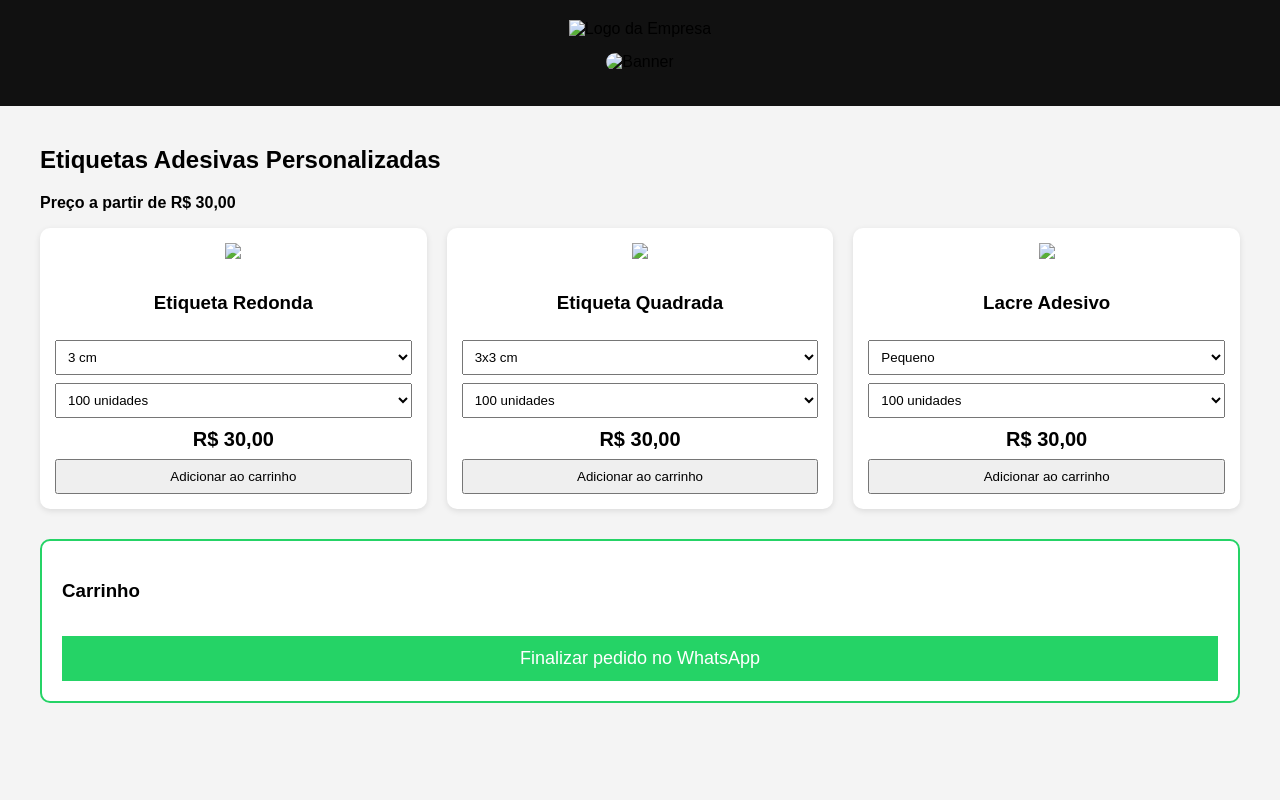
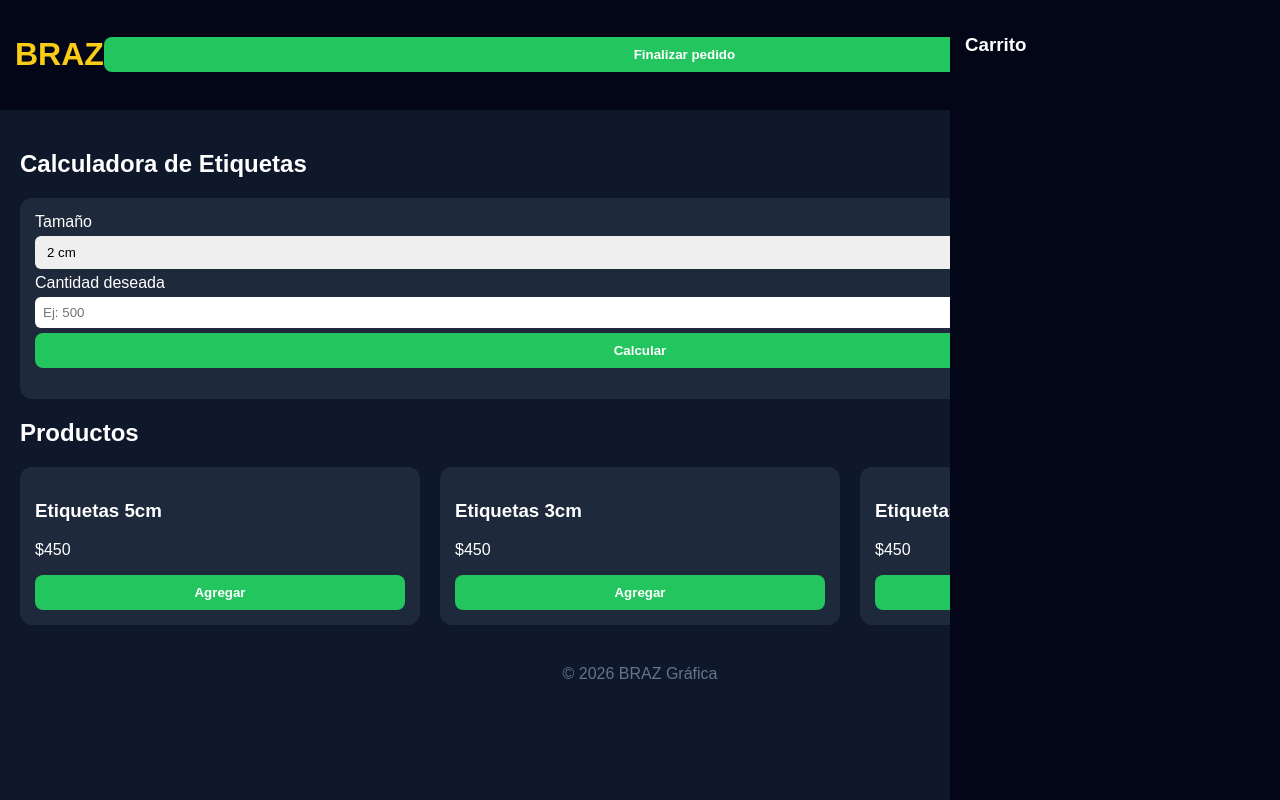
Before and after one commit to FabricaDeRotulos/WebPrincipal, a plain HTML site: page index.html in a window 1280 px wide. Drawn offline with Linux system fonts and the light colour scheme.

Commit message:
Update index.html

```diff
--- a/index.html
+++ b/index.html
@@ -1,98 +1,78 @@
 <!DOCTYPE html>
-<html lang="pt-BR">
+<html lang="es">
 <head>
 <meta charset="UTF-8">
-<title>Etiquetas Adesivas Personalizadas</title>
+<meta name="viewport" content="width=device-width, initial-scale=1.0">
+<title>BRAZ Gráfica | Etiquetas</title>
 
 <style>
 body {
-    font-family: Arial, sans-serif;
-    margin: 0;
-    background: #f4f4f4;
+  margin:0;
+  font-family: Arial;
+  background:#0f172a;
+  color:white;
 }
 
 header {
-    background: #111;
-    padding: 20px;
-    text-align: center;
+  background:#020617;
+  padding:15px;
+  display:flex;
+  justify-content:space-between;
+  align-items:center;
 }
 
-header img {
-    max-width: 200px;
-    margin-bottom: 15px;
+h1 { color:#facc15; }
+
+.container {
+  padding:20px;
 }
 
-.banner img {
-    width: 100%;
-    max-width: 1200px;
-    border-radius: 10px;
+.grid {
+  display:grid;
+  grid-template-columns:repeat(auto-fit,minmax(250px,1fr));
+  gap:20px;
 }
 
-.container {
-    max-width: 1200px;
-    margin: auto;
-    padding: 20px;
+.card {
+  background:#1e293b;
+  border-radius:12px;
+  padding:15px;
 }
 
-.produtos {
-    display: grid;
-    grid-template-columns: repeat(auto-fit, minmax(280px, 1fr));
-    gap: 20px;
+button {
+  background:#22c55e;
+  border:none;
+  padding:10px;
+  width:100%;
+  border-radius:8px;
+  color:white;
+  cursor:pointer;
+  font-weight:bold;
 }
 
-.produto {
-    background: #fff;
-    padding: 15px;
-    border-radius: 10px;
-    box-shadow: 0 2px 6px rgba(0,0,0,0.1);
-    text-align: center;
+input, select {
+  width:100%;
+  padding:8px;
+  margin:5px 0;
+  border-radius:6px;
+  border:none;
 }
 
-.produto img {
-    width: 100%;
-    max-width: 250px;
-    margin-bottom: 10px;
+#carrito {
+  position:fixed;
+  right:0;
+  top:0;
+  width:300px;
+  height:100%;
+  background:#020617;
+  padding:15px;
+  overflow:auto;
 }
 
-select, button {
-    width: 100%;
-    padding: 8px;
-    margin-top: 8px;
-}
-
-.preco {
-    font-size: 20px;
-    font-weight: bold;
-    margin-top: 10px;
-}
-
-.carrinho {
-    background: #fff;
-    margin-top: 30px;
-    padding: 20px;
-    border-radius: 10px;
-    border: 2px solid #25d366;
-}
-
-.item-carrinho {
-    display: flex;
-    justify-content: space-between;
-    margin-bottom: 8px;
-}
-
-.remover {
-    cursor: pointer;
-    color: red;
-}
-
-.whatsapp {
-    background: #25d366;
-    color: #fff;
-    border: none;
-    padding: 12px;
-    font-size: 18px;
-    margin-top: 15px;
-    cursor: pointer;
+footer {
+  text-align:center;
+  padding:20px;
+  color:#64748b;
 }
 </style>
 </head>
@@ -100,149 +80,115 @@ select, button {
 <body>
 
 <header>
-    <img src="img/logo.png" alt="Logo da Empresa">
-    <div class="banner">
-        <img src="img/banner.jpg" alt="Banner">
-    </div>
+  <h1>BRAZ</h1>
+  <button onclick="enviarPedido()">Finalizar pedido</button>
 </header>
 
 <div class="container">
 
-<h2>Etiquetas Adesivas Personalizadas</h2>
-<p><strong>Preço a partir de R$ 30,00</strong></p>
+<h2>Calculadora de Etiquetas</h2>
 
-<div class="produtos">
+<div class="card">
+  <label>Tamaño</label>
+  <select id="tam">
+    <option value="2">2 cm</option>
+    <option value="3">3 cm</option>
+    <option value="4">4 cm</option>
+    <option value="5">5 cm</option>
+    <option value="8">8 cm</option>
+    <option value="10">10 cm</option>
+  </select>
 
-<!-- PRODUTO 1 -->
-<div class="produto">
-    <img src="img/redonda.jpg">
-    <h3>Etiqueta Redonda</h3>
+  <label>Cantidad deseada</label>
+  <input type="number" id="cantidad" placeholder="Ej: 500">
 
-    <select class="tamanho" onchange="atualizarPreco(this)">
-        <option data-area="0.000707">3 cm</option>
-        <option data-area="0.001963">5 cm</option>
-        <option data-area="0.003848">7 cm</option>
-        <option data-area="0.007854">10 cm</option>
-    </select>
+  <button onclick="calcular()">Calcular</button>
 
-    <select class="quantidade" onchange="atualizarPreco(this)">
-        <option value="100">100 unidades</option>
-        <option value="300">300 unidades</option>
-        <option value="500">500 unidades</option>
-        <option value="1000">1000 unidades</option>
-    </select>
-
-    <div class="preco">R$ 30,00</div>
-    <button onclick="adicionarCarrinho(this,'Etiqueta Redonda')">Adicionar ao carrinho</button>
+  <p id="resultado"></p>
 </div>
 
-<!-- PRODUTO 2 -->
-<div class="produto">
-    <img src="img/quadrada.jpg">
-    <h3>Etiqueta Quadrada</h3>
+<h2>Productos</h2>
 
-    <select class="tamanho" onchange="atualizarPreco(this)">
-        <option data-area="0.0009">3x3 cm</option>
-        <option data-area="0.0025">5x5 cm</option>
-        <option data-area="0.0049">7x7 cm</option>
-        <option data-area="0.01">10x10 cm</option>
-    </select>
-
-    <select class="quantidade" onchange="atualizarPreco(this)">
-        <option value="100">100 unidades</option>
-        <option value="300">300 unidades</option>
-        <option value="500">500 unidades</option>
-        <option value="1000">1000 unidades</option>
-    </select>
-
-    <div class="preco">R$ 30,00</div>
-    <button onclick="adicionarCarrinho(this,'Etiqueta Quadrada')">Adicionar ao carrinho</button>
-</div>
-
-<!-- PRODUTO 3 -->
-<div class="produto">
-    <img src="img/lacre.jpg">
-    <h3>Lacre Adesivo</h3>
-
-    <select class="tamanho" onchange="atualizarPreco(this)">
-        <option data-area="0.001">Pequeno</option>
-        <option data-area="0.002">Médio</option>
-        <option data-area="0.0035">Grande</option>
-    </select>
-
-    <select class="quantidade" onchange="atualizarPreco(this)">
-        <option value="100">100 unidades</option>
-        <option value="300">300 unidades</option>
-        <option value="500">500 unidades</option>
-        <option value="1000">1000 unidades</option>
-    </select>
-
-    <div class="preco">R$ 30,00</div>
-    <button onclick="adicionarCarrinho(this,'Lacre Adesivo')">Adicionar ao carrinho</button>
-</div>
+<div class="grid" id="productos"></div>
 
 </div>
 
-<!-- CARRINHO -->
-<div class="carrinho">
-    <h3>Carrinho</h3>
-    <div id="itens"></div>
-    <button class="whatsapp" onclick="finalizarPedido()">Finalizar pedido no WhatsApp</button>
+<div id="carrito">
+  <h3>Carrito</h3>
+  <ul id="lista"></ul>
 </div>
 
-</div>
+<footer>
+© 2026 BRAZ Gráfica
+</footer>
 
 <script>
-const PRECO_M2 = 45;
-const PRECO_MINIMO = 30;
-let carrinho = [];
 
-function atualizarPreco(el) {
-    const produto = el.closest(".produto");
-    const area = parseFloat(produto.querySelector(".tamanho").selectedOptions[0].dataset.area);
-    const qtd = parseInt(produto.querySelector(".quantidade").value);
+const productos = [
+  {nombre:"Etiquetas 5cm", precio:450},
+  {nombre:"Etiquetas 3cm", precio:450},
+  {nombre:"Etiquetas 8cm", precio:450}
+];
 
-    let preco = area * qtd * PRECO_M2;
-    if (preco < PRECO_MINIMO) preco = PRECO_MINIMO;
+let carrito = [];
 
-    produto.querySelector(".preco").innerText =
-        "R$ " + preco.toFixed(2).replace(".", ",");
+function renderProductos(){
+  let html="";
+  productos.forEach((p,i)=>{
+    html+=`
+    <div class="card">
+      <h3>${p.nombre}</h3>
+      <p>$${p.precio}</p>
+      <button onclick="agregar(${i})">Agregar</button>
+    </div>`;
+  });
+  document.getElementById("productos").innerHTML=html;
 }
 
-function adicionarCarrinho(btn, nome) {
-    const produto = btn.closest(".produto");
-    const tamanho = produto.querySelector(".tamanho").value;
-    const qtd = produto.querySelector(".quantidade").value;
-    const preco = produto.querySelector(".preco").innerText;
-
-    carrinho.push({nome, tamanho, qtd, preco});
-    renderCarrinho();
+function agregar(i){
+  carrito.push(productos[i]);
+  renderCarrito();
 }
 
-function removerItem(i) {
-    carrinho.splice(i,1);
-    renderCarrinho();
+function renderCarrito(){
+  let html="";
+  carrito.forEach(p=>{
+    html+=`<li>${p.nombre} - $${p.precio}</li>`;
+  });
+  document.getElementById("lista").innerHTML=html;
 }
 
-function renderCarrinho() {
-    const div = document.getElementById("itens");
-    div.innerHTML = "";
-    carrinho.forEach((item,i)=>{
-        div.innerHTML += `
-        <div class="item-carrinho">
-            <span>${item.nome} - ${item.qtd}</span>
-            <span>${item.preco} <span class="remover" onclick="removerItem(${i})">✖</span></span>
-        </div>`;
-    });
+function enviarPedido(){
+  let texto="Hola, quiero pedir:%0A";
+  carrito.forEach(p=>{
+    texto+=`- ${p.nombre} ($${p.precio})%0A`;
+  });
+
+  window.open(`https://wa.me/5555991140736?text=${texto}`);
 }
 
-function finalizarPedido() {
-    let texto = "Olá! Gostaria de fazer o pedido:%0A";
-    carrinho.forEach(i=>{
-        texto += `${i.nome} (${i.qtd}) - ${i.preco}%0A`;
-    });
-    window.open("https://wa.me/5555999284962?text=" + texto);
+function calcular(){
+  let tam = document.getElementById("tam").value;
+  let cantidad = document.getElementById("cantidad").value;
+
+  let base = {
+    2:2500,
+    3:1089,
+    4:625,
+    5:400,
+    8:144,
+    10:100
+  };
+
+  let packs = Math.ceil(cantidad / base[tam]);
+  let total = packs * 450;
+
+  document.getElementById("resultado").innerHTML =
+    `Necesitas ${packs} packs → Total: $${total}`;
 }
+
+renderProductos();
+
 </script>
 
 </body>
```
